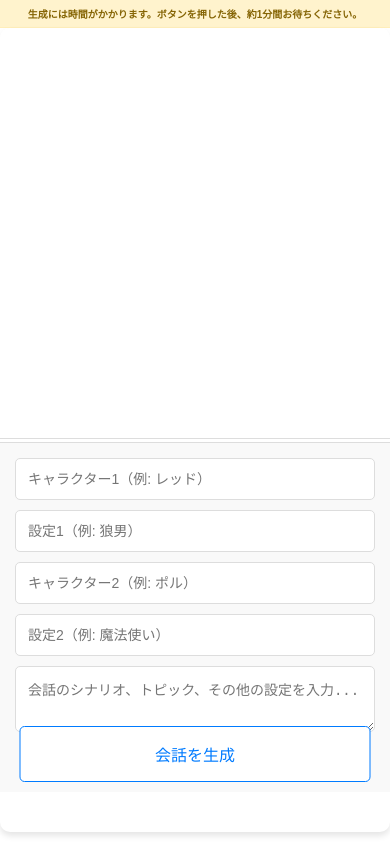
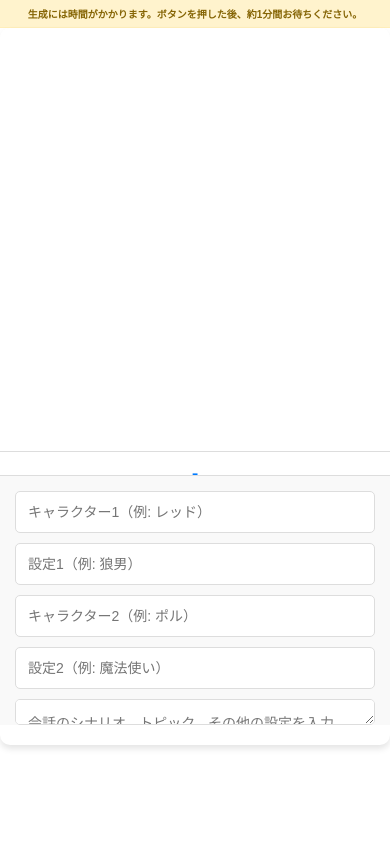
Before and after one commit to tft113/chat-dialogue-generator, a plain HTML site: page index.html in a window 390 px wide. Drawn offline with Linux system fonts and the light colour scheme.

Commit message:
Update styles.css fix height

```diff
--- a/styles.css
+++ b/styles.css
@@ -109,28 +109,27 @@ textarea {
 
 @media (max-width: 480px) {
   .warning-message {
-    font-size: 10px; /* ✅ 在小屏幕（480px以下）时，字体变小 */
+    font-size: 10px; /* ✅ 让警告文字更小 */
     padding: 6px;
   }
 
-  #input-section {
-    transform: translateY(-40px); /* ✅ 适当向上移动 */
-    padding-bottom: 60px; /* ✅ 给生成按钮留出空间 */
+  .chat-container {
+    height: 85vh; /* ✅ 让整个容器高度减少，避免超出 */
   }
 
-  #toggle-input-btn {
-    display: block; /* ✅ 确保 `-` 按钮不会消失 */
-    text-align: center;
-    font-size: 20px;
+  .chat-window {
+    flex: 1;
+    min-height: 150px; /* ✅ 确保不会消失 */
+  }
+
+  #input-section {
+    max-height: 250px; /* ✅ 限制输入框最大高度 */
+    transform: translateY(-20px); /* ✅ 向上移动 */
   }
 
   #generate-btn {
-    position: fixed;
-    bottom: 10px; /* ✅ 让按钮浮动在底部，而不覆盖输入框 */
-    left: 50%;
-    transform: translateX(-50%); /* ✅ 居中 */
-    width: 90%; /* ✅ 适当缩小按钮宽度 */
-    max-width: 400px;
-    z-index: 1000; /* ✅ 确保它不会被其他元素遮挡 */
+    position: relative;
+    bottom: 0;
+    width: 100%;
   }
 }
```
